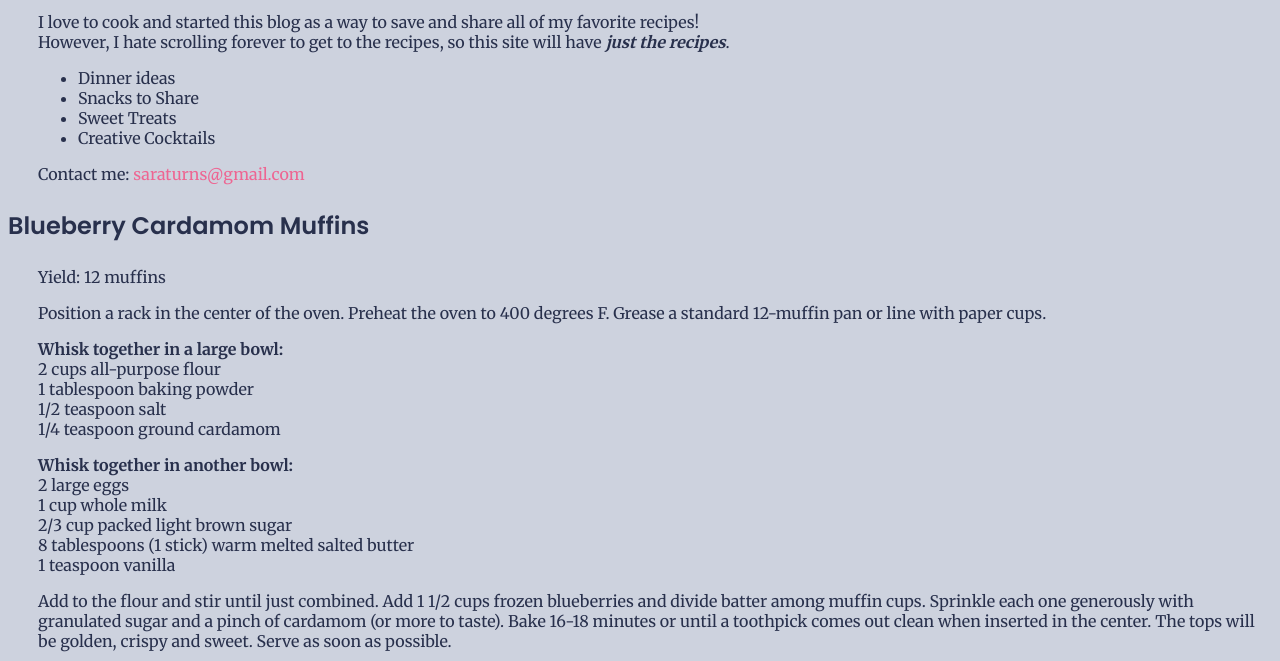
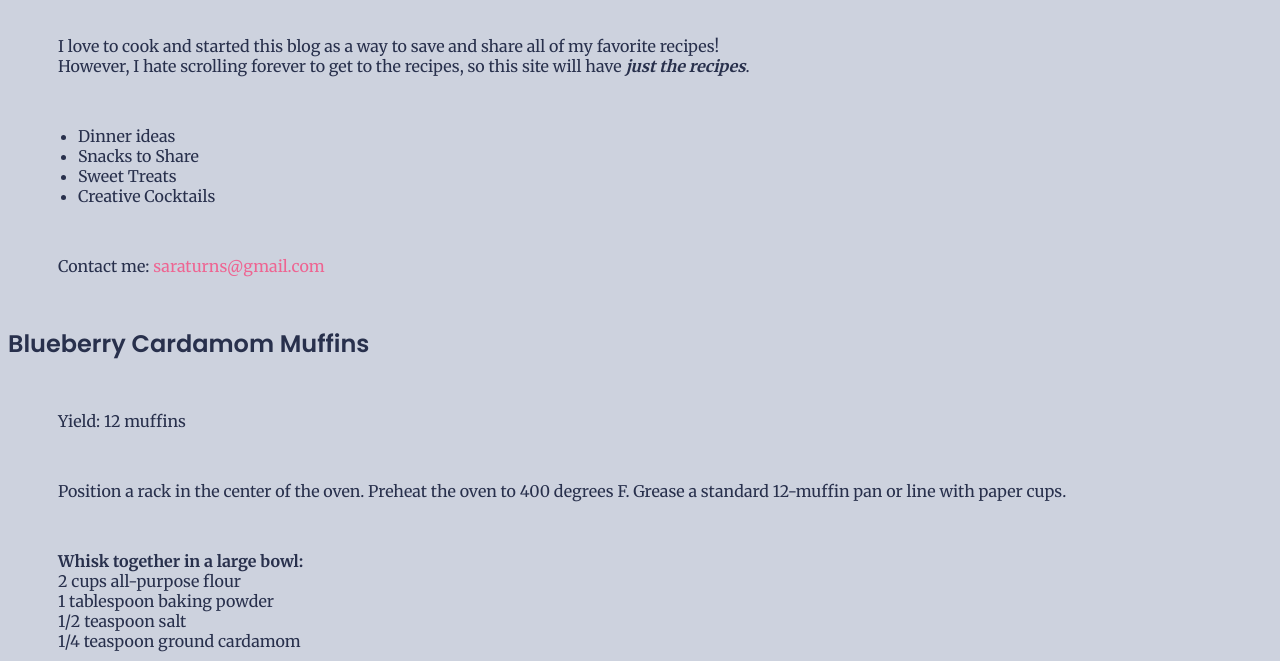
Before and after one commit to saraturns/saraturns.github.io, a plain HTML site: page unit_3/index.html in a window 1280 px wide. Shown: the part 598-1259 px from the top of the page. Drawn offline with Linux system fonts and the light colour scheme.

Commit message:
Update style.css

```diff
--- a/unit_3/css/style.css
+++ b/unit_3/css/style.css
@@ -32,7 +32,7 @@ h3 {
 }
 
 p {
-	margin-left: 30px;
+	margin: 50px;
 	text-align: left;
 	font-size: 1em;
 	color: #28304c;
```
